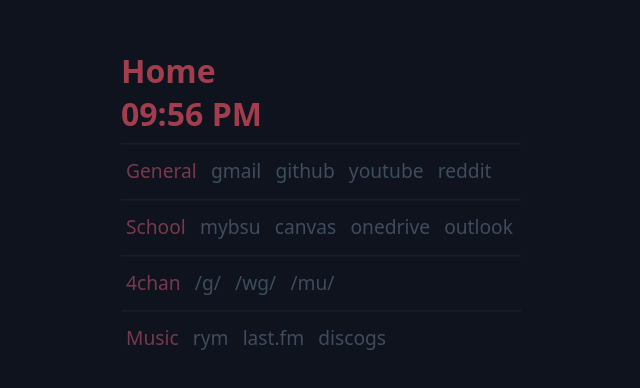
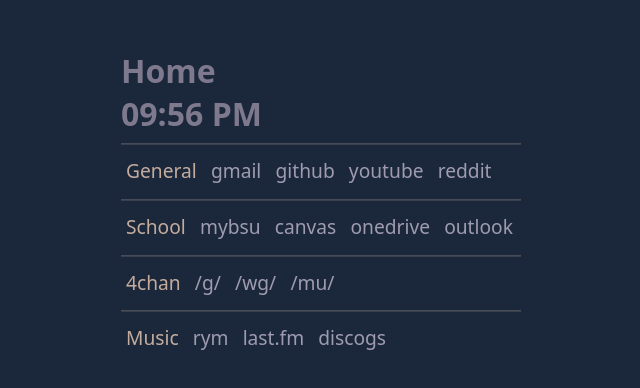
Before and after one commit to pfled/pfled.github.io, a plain HTML site: page index.html in a window 1280 px wide. Shown: the part 156-544 px from the top of the page, without its empty margins (319-959 px from the left). Drawn offline with Linux system fonts and the light colour scheme.

Commit message:
auto commit

```diff
--- a/style.css
+++ b/style.css
@@ -6,7 +6,7 @@
 }
 
 body {
-  background: #0e131e;
+  background: #1b283c;
   height: 100%;
   width: 100%;
 }
@@ -22,7 +22,7 @@
 }
 
 h1 {
-  color: #a13d4d;
+  color: #7f798e;
   display: block;
   margin: 0 auto;
   text-align: left;
@@ -31,7 +31,7 @@
 
 hr {
   border: 0;
-  border-top: 1px solid #2f3c50;
+  border-top: 1px solid #d3bca5;
   opacity: 0.4;
   width: 400px;
 }
@@ -43,7 +43,7 @@
 }
 
 li {
-  color: #77394d;
+  color: #c4ac9d;
   display: inline-block;
   font-size: 1.2em;
   line-height: 1.5;
@@ -52,12 +52,12 @@
 }
 
 a {
-  color: #3f4c5c;
+  color: #9f9bb1;
   text-decoration: none;
   transition: 0.2s;
 }
 a:hover {
-  color: #967177;
+  color: #928392;
 }
 
 /*# sourceMappingURL=style.css.map */
```
